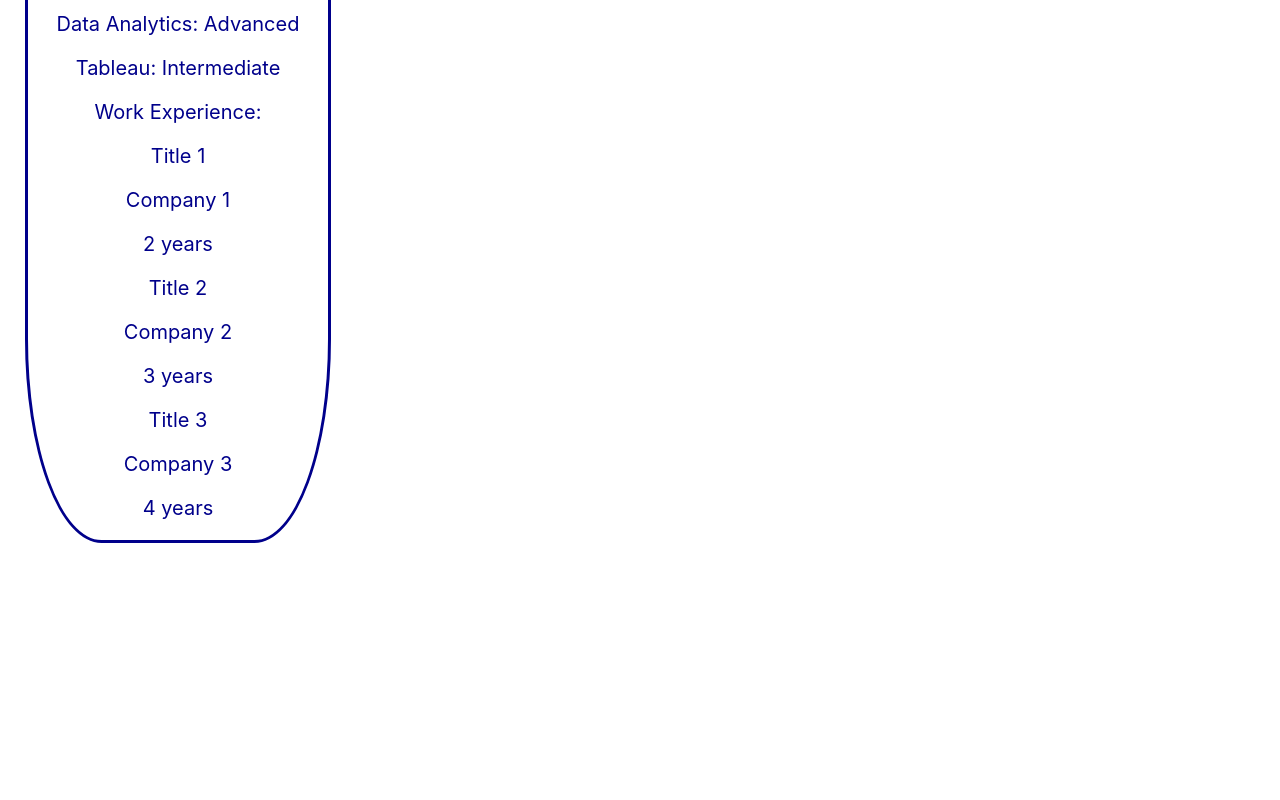
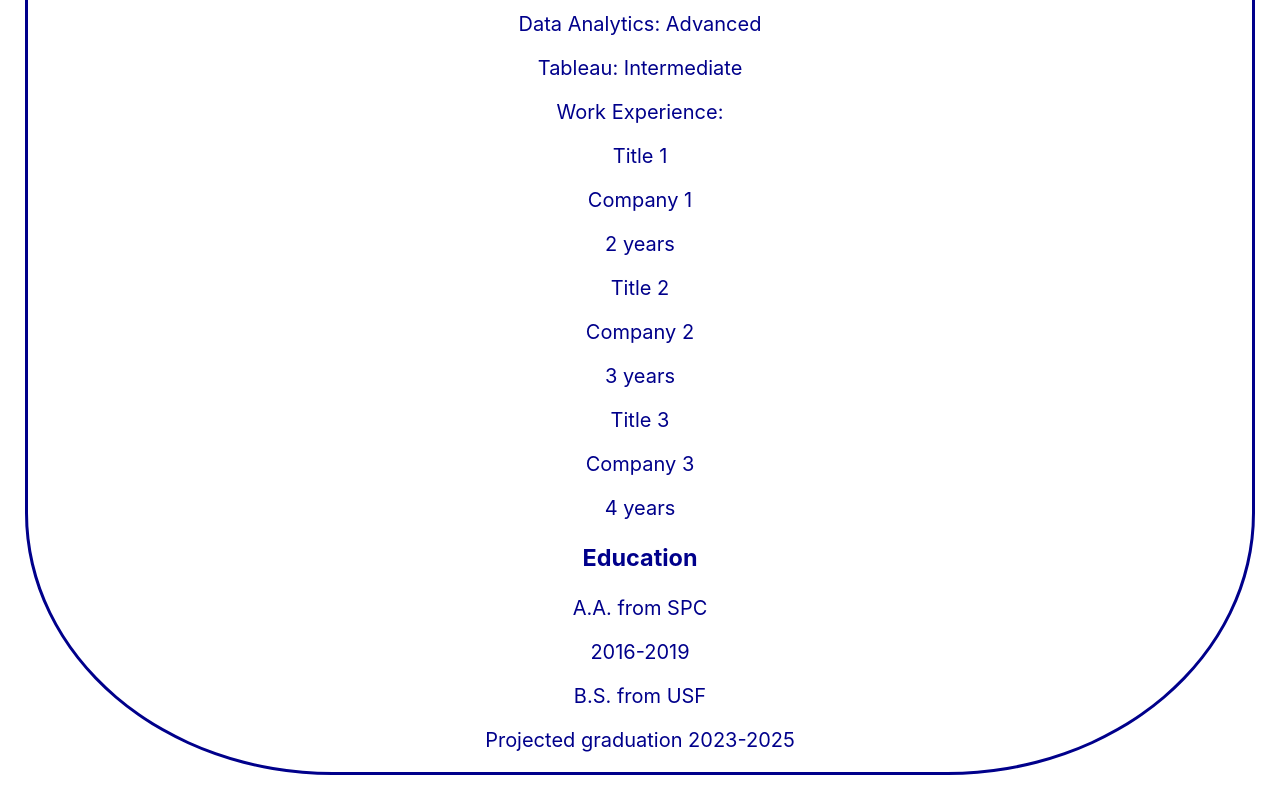
Before and after one commit to robin-england/Coding-Project-15, a React (Create React App) app: page / in a window 1280 px wide. Shown: the part 298-1098 px from the top of the page. Before the commit the page ends 866 px from the top, so only its background shows below. Built offline with nearby package versions, Linux system fonts and the light colour scheme.

Commit message:
Display educational background in a dedicated section.

```diff
--- a/src/App.css
+++ b/src/App.css
@@ -1,5 +1,5 @@
 .app {    /* format for entire app function */
-  width: 300px;
+  width: auto;
   height: auto;
   font-size: 20px;
   text-align: center;
--- a/src/App.js
+++ b/src/App.js
@@ -5,6 +5,7 @@ import React from 'react'
 import PersonalInfo from './PersonalInfo.js'  // imports Profile from component
 import SkillList from './SkillList.js'  // imports Skills from component
 import WorkExp from './WorkExp.js'  // imports Skills from component
+import Education from './Education.js'  // imports Profile from component
 import './App.css'    // imports style
 
 const skills =[
@@ -64,6 +65,7 @@ function App() {
       <SkillList skills={skills}/>
       Work Experience:
       <WorkExp experiences={experiences}/>
+      <Education/>
     </div>
   )
 }
--- /dev/null
+++ b/src/Education.js
@@ -0,0 +1,13 @@
+// Show your educational background including the name of the institution, degree obtained, and the years attended.
+
+export default function Education() {
+    return (
+        <div className="education">
+            <h3>Education</h3>
+            <p>A.A. from SPC</p>
+            <p>2016-2019</p>
+            <p>B.S. from USF</p>
+            <p>Projected graduation 2023-2025</p>
+        </div>
+    )
+}
--- a/src/WorkExp.js
+++ b/src/WorkExp.js
@@ -1,6 +1,5 @@
 // Display your past work experiences, including job title, company name, and the duration of each role.
 // Consider creating a reusable component to display each experience entry, enhancing the maintainability of your code.
-// Commit: "Create experience section with reusable components."
 
 import AddWorkExp from './AddWorkExp.js'
 
```
